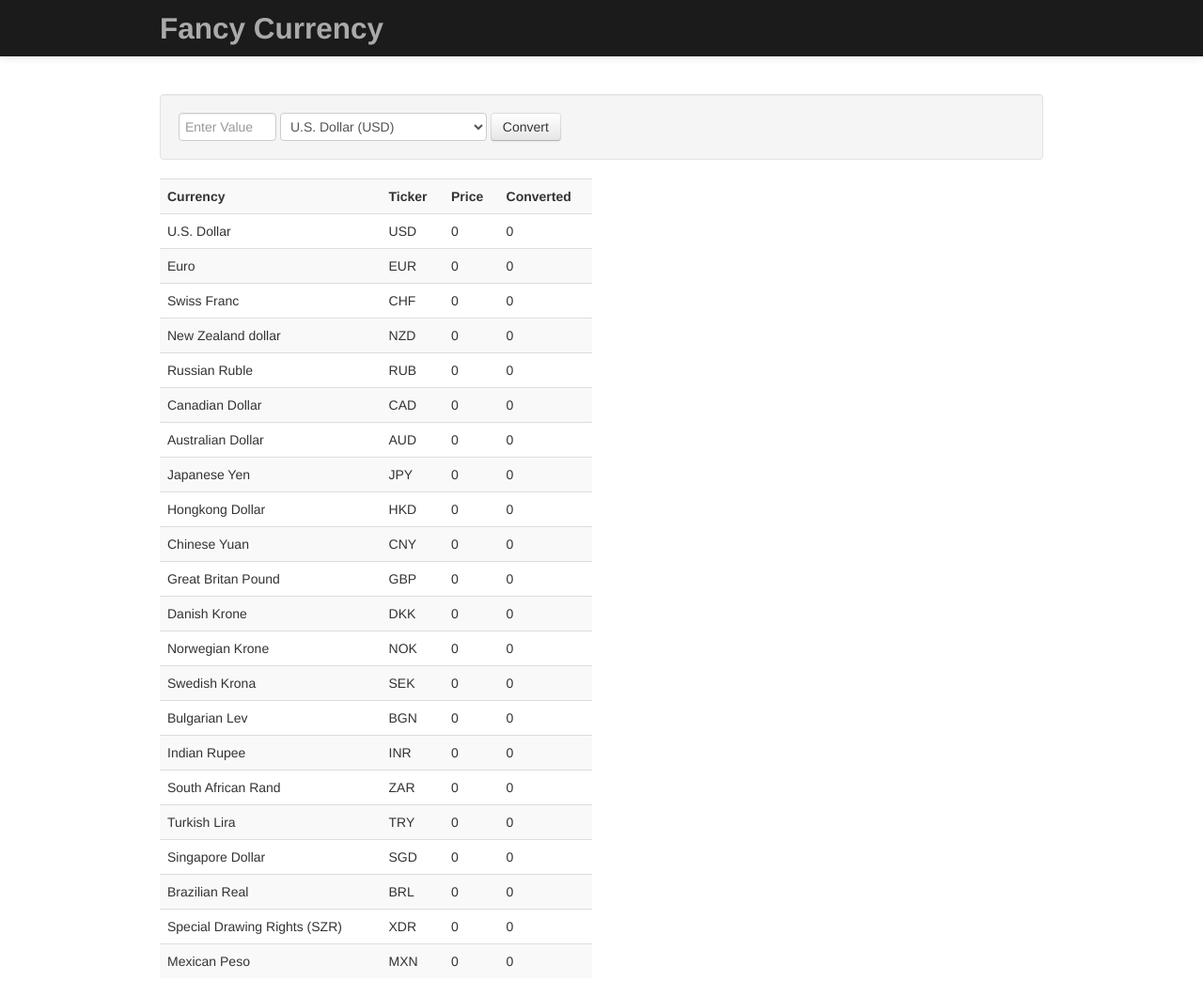
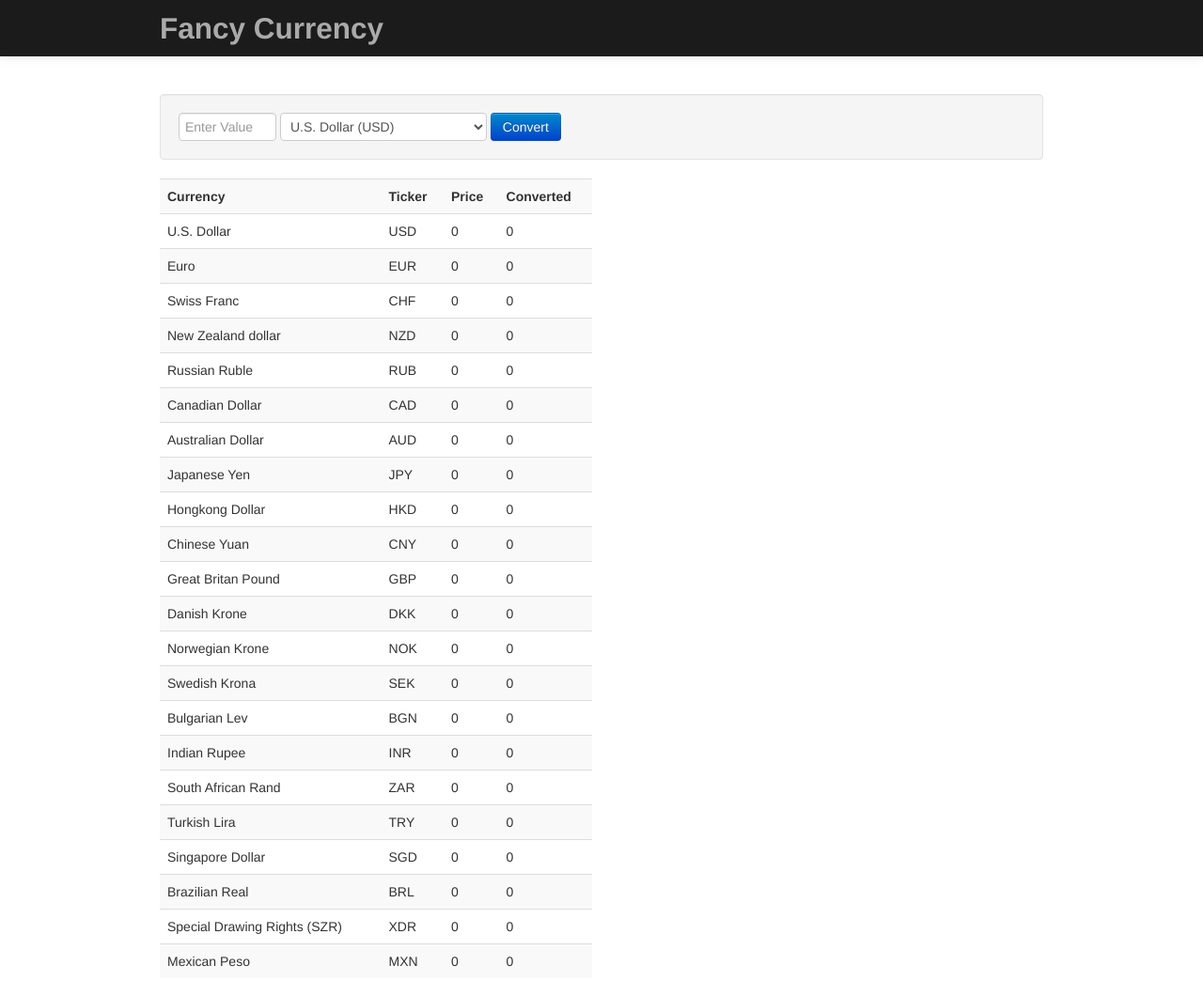
Before and after one commit to tabalinas/FancyCurrency, a plain HTML site: page index.html in a window 1280 px wide. Shown: the top 1044 px of the page at 94% size. Drawn offline with Linux system fonts and the light colour scheme.

Commit message:
btn make primary

```diff
--- a/index.html
+++ b/index.html
@@ -23,7 +23,7 @@
                         {{currency.name}} ({{currency.ticker}})
                     </option>
                 </select>
-                <button class="btn">Convert</button>
+                <button class="btn-primary btn">Convert</button>
             </form>
 
             <div class="row">
```
